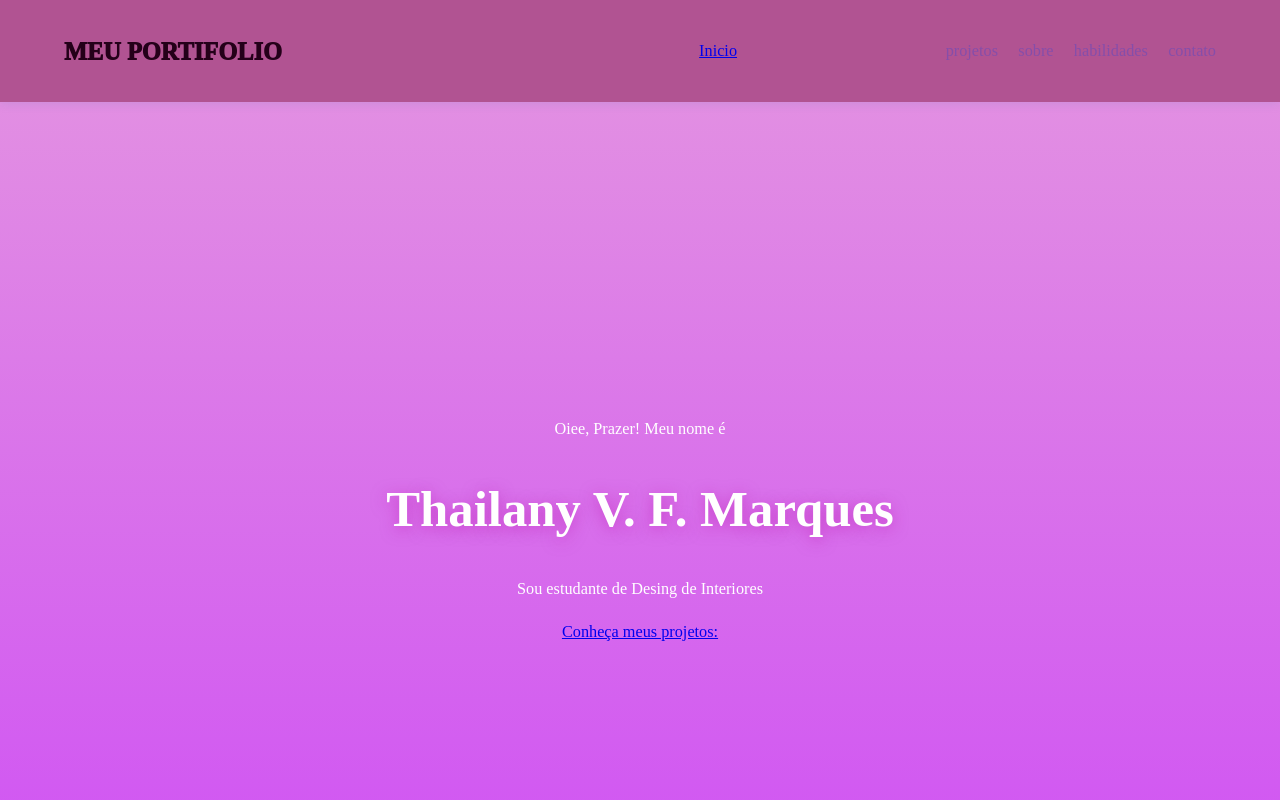
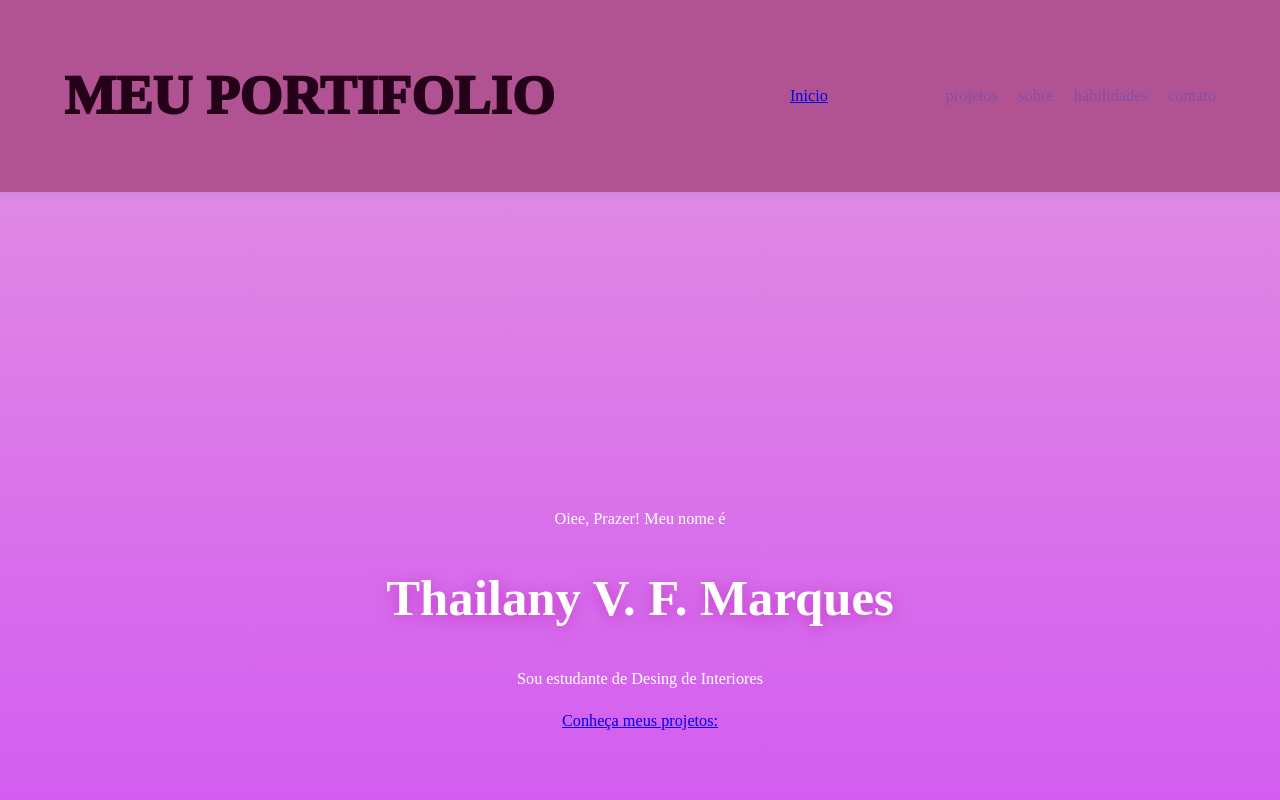
Before and after one commit to thaymarquesz-amaislindadosenac/portif-lio, a plain HTML site: page index.html in a window 1280 px wide. Shown: the top 800 px of the page. Drawn offline with Linux system fonts and the light colour scheme; a web font is replaced by a local one.

Commit message:
refactor: adjust font size for .bitter-fonte and add button styles

```diff
--- a/css/style.css
+++ b/css/style.css
@@ -50,7 +50,7 @@ box-shadow: 0 2px 9px rgba(82, 135, 170, 0.15);
 .bitter-fonte{
 color:rgb(36, 0, 25);
 font-family: 'Playfair', serif;
-font-size: 2.4rem;
+font-size: 5.4rem;
 font-weight: 1000;
 text-decoration: none;
 }
@@ -113,3 +113,13 @@ text-shadow:
 .hero p {
   max-width: 600px;
 }
+
+/*botao*/ {
+
+  display: inline-block
+
+
+
+
+
+}
```
